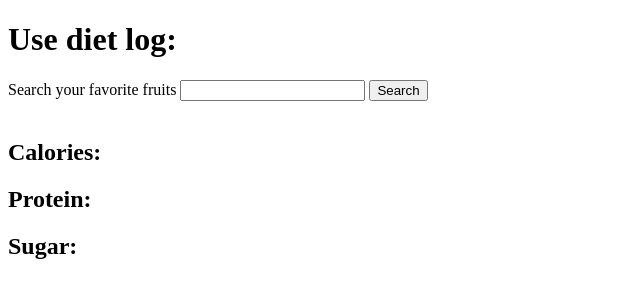
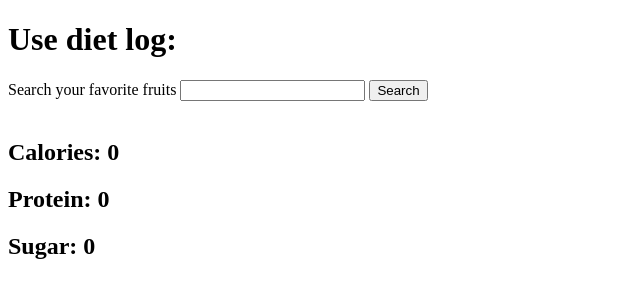
Before and after one commit to Ariesscode/backend-server, a website: page index.html in a window 1280 px wide. Shown: the full height of the page, 0-640 px from the left. Drawn offline with Linux system fonts and the light colour scheme.

Commit message:
Each time user input a fruit name, the values for each html dynamically insert the values using fruits api server

```diff
--- a/index.html
+++ b/index.html
@@ -15,9 +15,11 @@
     <button id="searchFruit">Search</button>
     <section>
         <img src="">
-        <h2>Calories:</h2>
-        <h2>Protein:</h2>
-        <h2>Sugar:</h2>
+        <h2> Calories: <span id="calories">0</span></h2> <!--enables me to construct my html and dynamically use js to change values-->
+        <h2> Protein: <span id="protein">0</span></h2>
+        <h2> Sugar: <span id="sugar">0</span></h2>
+
+
 
 
     </section>
--- a/main.js
+++ b/main.js
@@ -15,6 +15,13 @@ async function searchFruit() {
         }
         const data = await res.json()
         console.log(data)
+        document.querySelector('#calories').innerText = data.calories //the values change when using innerText
+        document.querySelector('#protein').innerText = data.protein
+        document.querySelector('#sugar').innerText = data.sugar
+
+        document.querySelector('#tracker').value = ''; // clear input field
+
+
     } catch(error){
         console.error(`${error}`)
     }
```
